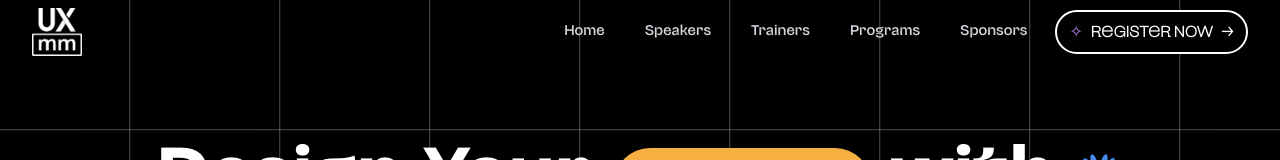
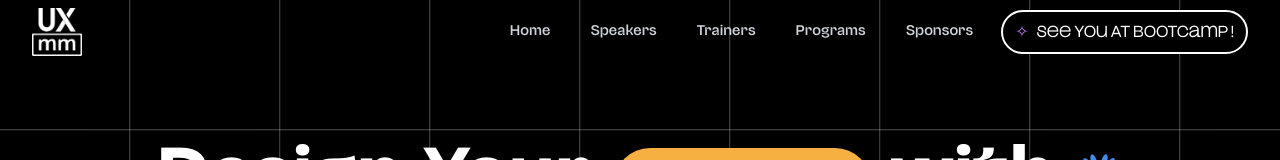
Before and after one commit to DaneroArama/bootcamp_website, a React (Create React App) app: page / in a window 1280 px wide. Shown: the top 160 px of the page. Built offline with nearby package versions, Linux system fonts and the light colour scheme.

Commit message:
Bootcamp is Finished So It's a memory now....

```diff
--- a/src/components/HeroSection.jsx
+++ b/src/components/HeroSection.jsx
@@ -191,15 +191,12 @@ const HeroSection = () => {
                         First Myanmar In-person Bootcamp 2025
                     </p>
 
-                    {/* Register Button */}
                     <motion.button
                         whileHover={{ scale: 1.05 }}
                         className="mt-4 bg-transparent text-white px-8 py-3 rounded-full border border-white flex items-center space-x-2 hover:bg-white hover:text-black hover:border-black"
-                        onClick={() => window.open('https://docs.google.com/forms/d/e/1FAIpQLSeCDWlyR4HPWXe3PRhybZkwRq49Er1CBdcf-Gty-HGqSDuJ5w/viewform?usp=dialog', '_blank')}
                     >
                         <span className="text-purple-400">✦</span>
-                        <span className="mx-2">Register Now</span>
-                        <span>→</span>
+                        <span className="mx-2">Register Closed</span>
                     </motion.button>
                 </motion.div>
             </div>
--- a/src/components/MerchandiseSection.jsx
+++ b/src/components/MerchandiseSection.jsx
@@ -172,9 +172,6 @@ const MerchandiseSection = () => {
                                 <span className="text-xl md:text-3xl font-bold mr-4 text-[#EBFF00]">
                                     KS {currentProduct.price.toLocaleString()}
                                 </span>
-                                <span className="bg-gradient-to-r from-green-500 to-green-600 text-white px-4 py-3 rounded-full text-center text-sm">
-                                    Pre-order Available
-                                </span>
                             </div>
 
                             {/* Pre-order Button */}
@@ -182,12 +179,8 @@ const MerchandiseSection = () => {
                                 whileHover={{ scale: 1.02 }}
                                 whileTap={{ scale: 0.98 }}
                                 className="w-full bg-gradient-to-r from-[#EBFF00] to-yellow-400 text-black py-4 px-8 rounded-lg font-bold flex items-center justify-center gap-2 mb-6 shadow-lg shadow-yellow-500/20"
-                                onClick={() => window.open('https://docs.google.com/forms/d/e/1FAIpQLSfHdVzuh-k8p8gIkJAdXCM6zbXxriptkNgyR0tZ0811R5LK6Q/viewform?usp=preview', '_blank')}
                             >
-                                <span>Pre-order Now</span>
-                                <svg xmlns="http://www.w3.org/2000/svg" className="h-5 w-5" viewBox="0 0 20 20" fill="currentColor">
-                                    <path fillRule="evenodd" d="M10 18a8 8 0 100-16 8 8 0 000 16zm3.707-8.707l-3-3a1 1 0 00-1.414 1.414L10.586 9H7a1 1 0 100 2h3.586l-1.293 1.293a1 1 0 101.414 1.414l3-3a1 1 0 000-1.414z" clipRule="evenodd" />
-                                </svg>
+                                <span>Thanks For Buying!</span>
                             </motion.button>
 
                             {/* Pre-order Info */}
--- a/src/components/Navbar.jsx
+++ b/src/components/Navbar.jsx
@@ -89,11 +89,9 @@ const Navbar = () => {
                             animate={{ opacity: 1, y: 0 }}
                             transition={{ duration: 0.3, delay: 0.7 }}
                             className="bg-black border-white border-2 text-white px-3 py-2 rounded-full flex items-center space-x-2 hover:bg-white hover:text-black hover:border-black"
-                            onClick={() => window.open('https://docs.google.com/forms/d/e/1FAIpQLSeCDWlyR4HPWXe3PRhybZkwRq49Er1CBdcf-Gty-HGqSDuJ5w/viewform?usp=dialog', '_blank')}
                         >
                             <span className="text-purple-400">✧</span>
-                            <span>Register Now</span>
-                            <span>→</span>
+                            <span>See You At Bootcamp !</span>
                         </motion.button>
                     </div>
 
@@ -163,11 +161,9 @@ const Navbar = () => {
                                 animate={{ opacity: 1, x: 0 }}
                                 transition={{ duration: 0.3, delay: 0.7 }}
                                 className="w-full bg-black border-white border-2 text-white px-6 py-3 rounded-full flex items-center space-x-2"
-                                onClick={() => window.open('https://docs.google.com/forms/d/e/1FAIpQLSeCDWlyR4HPWXe3PRhybZkwRq49Er1CBdcf-Gty-HGqSDuJ5w/viewform?usp=dialog', '_blank')}
                             >
                                 <span className="text-purple-400">✧</span>
-                                <span>Register Now</span>
-                                <span>→</span>
+                                <span>See You At Bootcamp !</span>
                             </motion.button>
                         </div>
                     </motion.div>
```
Also changed, not shown: 1 other file (tests, documents, lock files or other folders).
